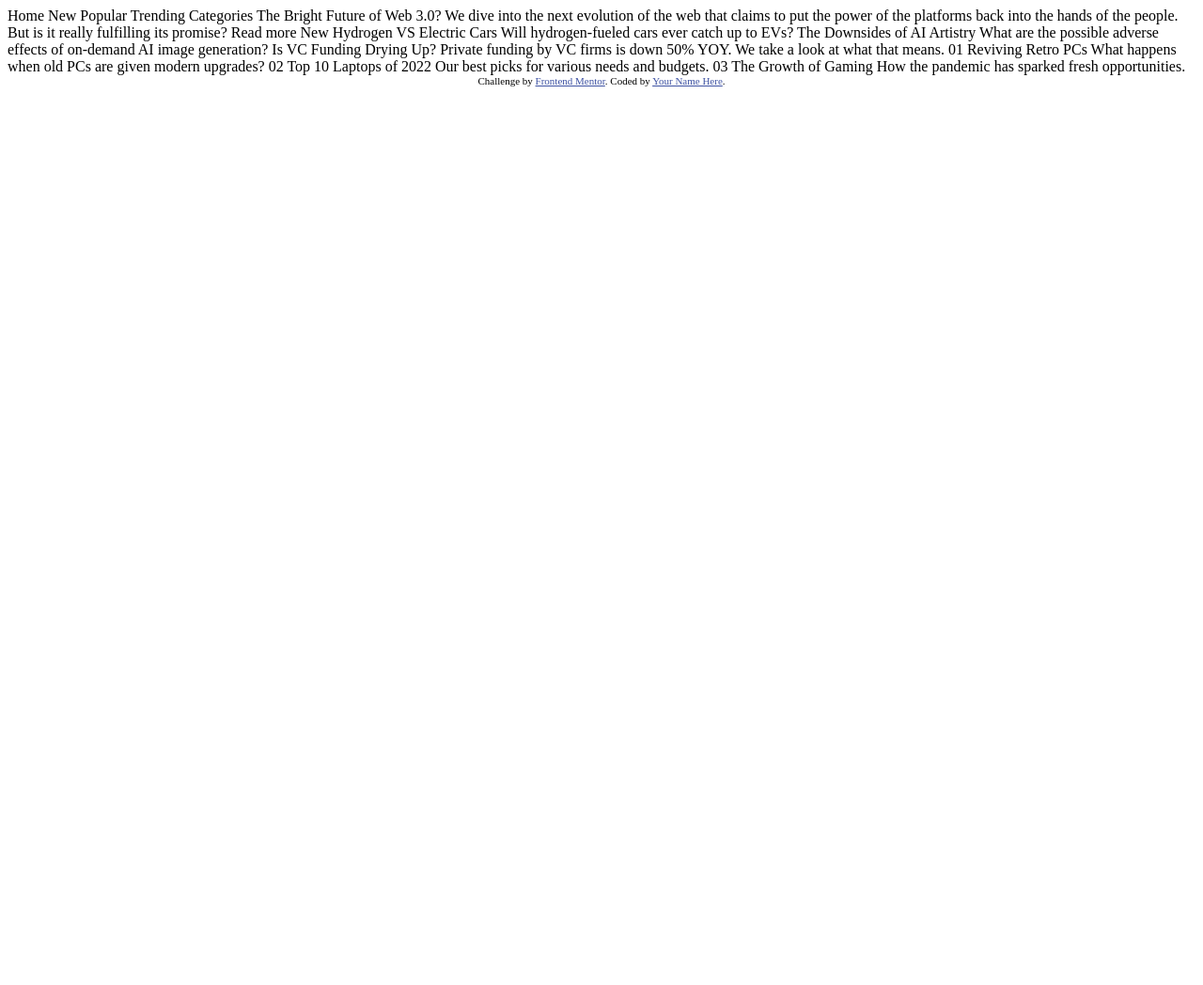
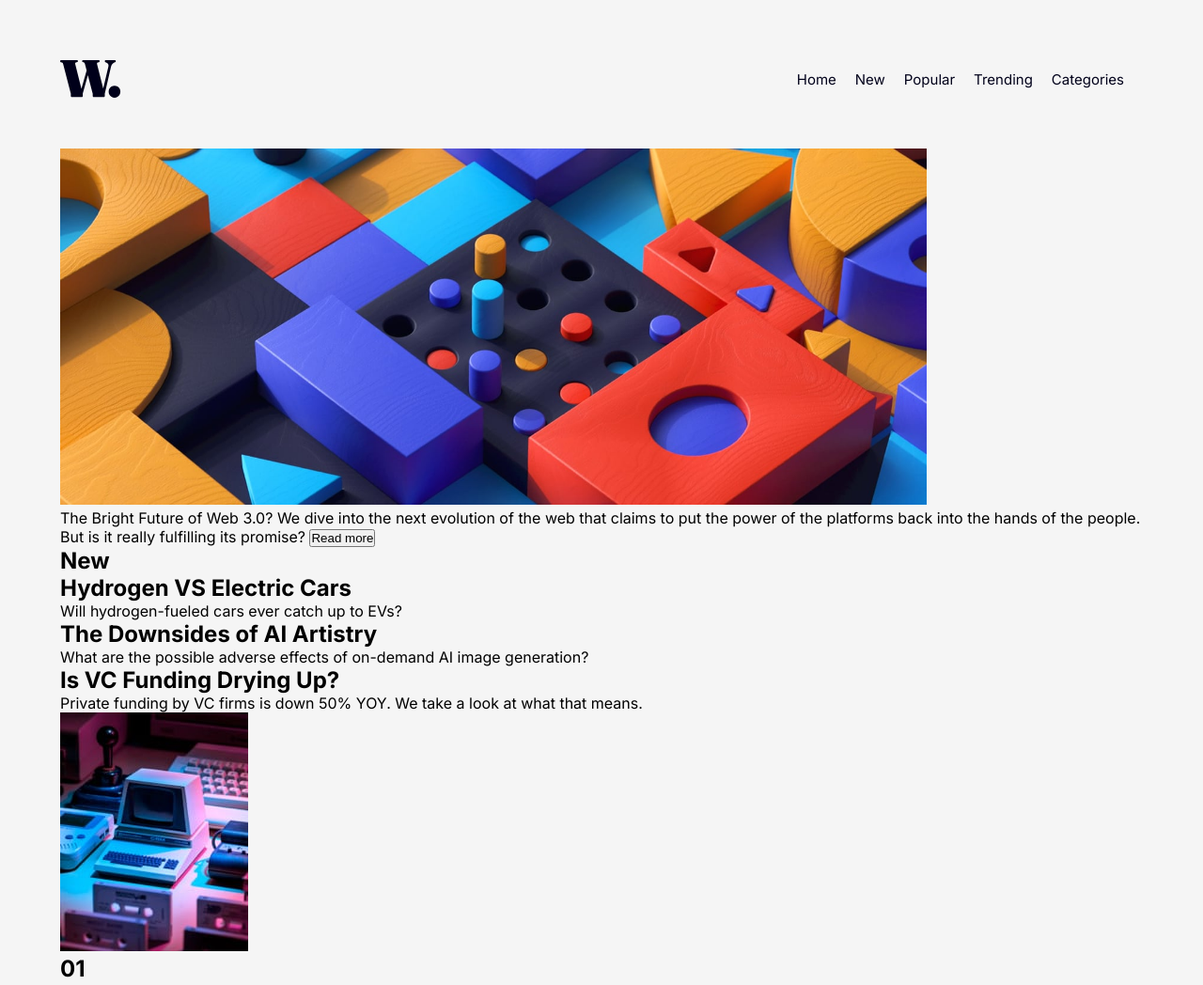
Before and after one commit to Outercrescent3/news-homepage, a plain HTML site: page index.html in a window 1280 px wide. Shown: the top 1048 px of the page at 94% size. Before the commit the page ends 800 px from the top, so only its background shows below. Drawn offline with Linux system fonts and the light colour scheme.

Commit message:
Inicialização
Foi criado a HTML e dado inicio na criação do HEADER

```diff
--- /dev/null
+++ b/assets/css/style.css
@@ -0,0 +1,55 @@
+@import url('https://fonts.googleapis.com/css2?family=Inter:wght@400;700;800&display=swap');/* font-family: 'Inter', sans-serif;*/
+*{
+    padding: 0px;
+    margin: 0px;
+}
+:root{
+    --collor-primary: #f5f5f5;
+    --collor-Soft-orange: #e9ab53;
+    --collor-red: #f15e50;
+    --collor-Off-white: #fffdfa;
+    --collor-Grayish-blue: #c5c6ce;
+    --collor-Dark-grayish-blue: #5d5f79;
+    --collor-Very-dark-blue: #00001a;
+}
+
+body{
+    font-family: 'Inter', sans-serif;
+    background-color: var(--collor-primary);
+    padding: 5% !important;
+}
+
+header{
+width: 100%;
+display: flex;
+justify-content: space-between;
+margin-bottom: 50px;
+
+
+
+/*background-color: #262660;*/
+}
+header ul{
+    display: flex;
+    list-style: none;
+    padding: 10px;
+}
+header ul li{
+
+}
+header ul li a{
+    text-decoration: none;
+    color: var(--collor-Very-dark-blue);
+    font-size: 15px;
+    font-weight: 400;
+    padding: 0px 10px;
+}
+
+
+
+
+main > #img img{
+    width: 80%;
+    height: 80%;
+
+}
--- a/index.html
+++ b/index.html
@@ -1,10 +1,12 @@
 <!DOCTYPE html>
-<html lang="en">
+<html lang="pt-BR">
 <head>
   <meta charset="UTF-8">
   <meta name="viewport" content="width=device-width, initial-scale=1.0"> <!-- displays site properly based on user's device -->
 
   <link rel="icon" type="image/png" sizes="32x32" href="./assets/images/favicon-32x32.png">
+  <link rel="icon" type="image/png" sizes="16x16" href="./assets/images/favicon-16x16.png">
+  <link rel="stylesheet" href="./assets/css/style.css">
 
   <title>Frontend Mentor | News homepage</title>
 
@@ -15,46 +17,68 @@
   </style>
 </head>
 <body>
-
-  Home
-  New
-  Popular
-  Trending
-  Categories
-
+  <header>
+    <div>
+      <img src="assets/images/logo.svg" alt="" srcset="">
+    </div>
+    <nav>
+      <ul>
+        <li><a href="#">Home</a></li>
+        <li><a href="#">New</a></li>
+        <li><a href="#">Popular</a></li>
+        <li><a href="#">Trending</a></li>
+        <li><a href="#">Categories</a></li>
+      </ul>
+    </nav>
+  </header>
+  <main>
+    <div id="img">
+      <picture>
+        <source media="(max-width: 750px)" srcset="./assets/images/image-web-3-mobile.jpg">
+        <img  src="assets/images/image-web-3-desktop.jpg" alt="" srcset="">
+      </picture>
+    </div>
     The Bright Future of Web 3.0?
-
     We dive into the next evolution of the web that claims to put the power of the platforms back into the hands of the people.
     But is it really fulfilling its promise?
-
-  Read more
-
-  New
-
-  Hydrogen VS Electric Cars
-  Will hydrogen-fueled cars ever catch up to EVs?
-
-  The Downsides of AI Artistry
-  What are the possible adverse effects of on-demand AI image generation?
-
-  Is VC Funding Drying Up?
-  Private funding by VC firms is down 50% YOY. We take a look at what that means.
-
-  01
+    <button>Read more</button>
+    <article id="painel-noticias">
+      <h1>New</h1>
+      <div class="noticias">
+        <h2>Hydrogen VS Electric Cars</h2>
+          <p>Will hydrogen-fueled cars ever catch up to EVs?</p>
+      </div>
+      <div class="noticias">
+        <h2>The Downsides of AI Artistry</h2>
+          <p>What are the possible adverse effects of on-demand AI image generation?</p>
+      </div>
+      <div class="noticias">
+        <h2>Is VC Funding Drying Up?</h2>
+          <p>Private funding by VC firms is down 50% YOY. We take a look at what that means.</p>
+      </div>
+    </article>
+    <article>
+        <img src="assets/images/image-retro-pcs.jpg" alt="">
+      <h1 class="number">01</h1>
       Reviving Retro PCs
       What happens when old PCs are given modern upgrades?
-
-  02
+    </article>
+    <article>
+      <img src="assets/images/image-top-laptops.jpg" alt="">
+      <h1 class="number">02</h1>
       Top 10 Laptops of 2022
       Our best picks for various needs and budgets.
-
-  03
+    </article>
+    <article>
+    <img src="assets/images/image-gaming-growth.jpg" alt="">
+      <h1 class="number">03</h1>
       The Growth of Gaming
       How the pandemic has sparked fresh opportunities.
-
-  <div class="attribution">
+    </article>
+  </main>
+  <footer class="attribution">
     Challenge by <a href="https://www.frontendmentor.io?ref=challenge" target="_blank">Frontend Mentor</a>.
     Coded by <a href="#">Your Name Here</a>.
-  </div>
+  </footer>
 </body>
 </html>
```
Lines whose indentation alone changed are shown as unchanged.
